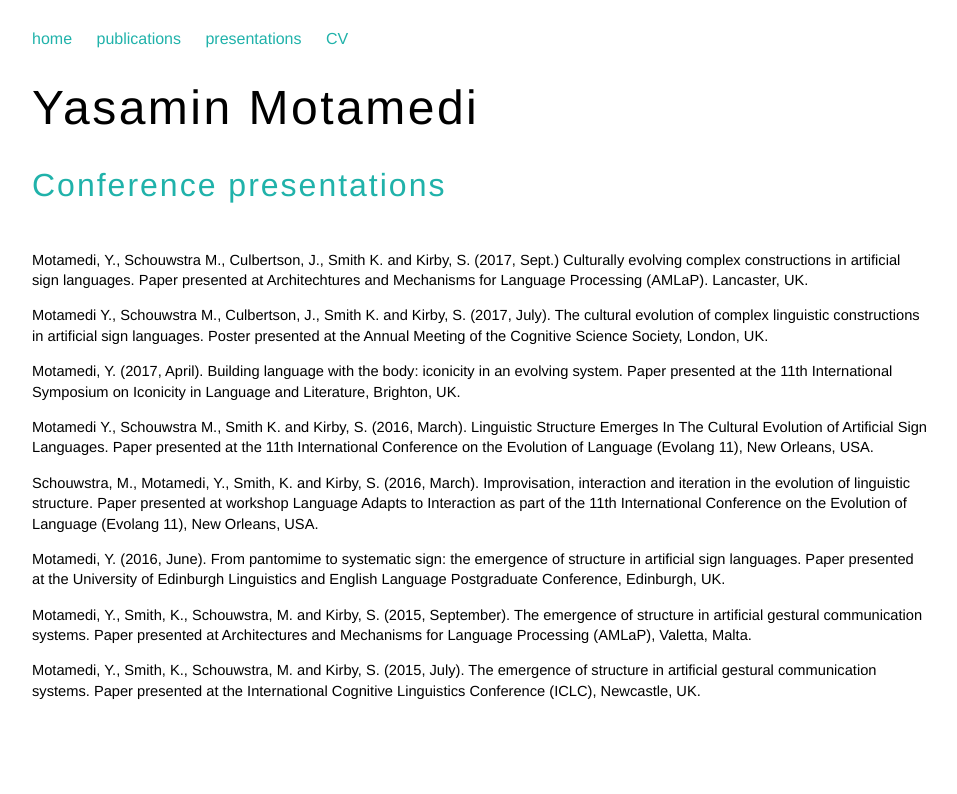
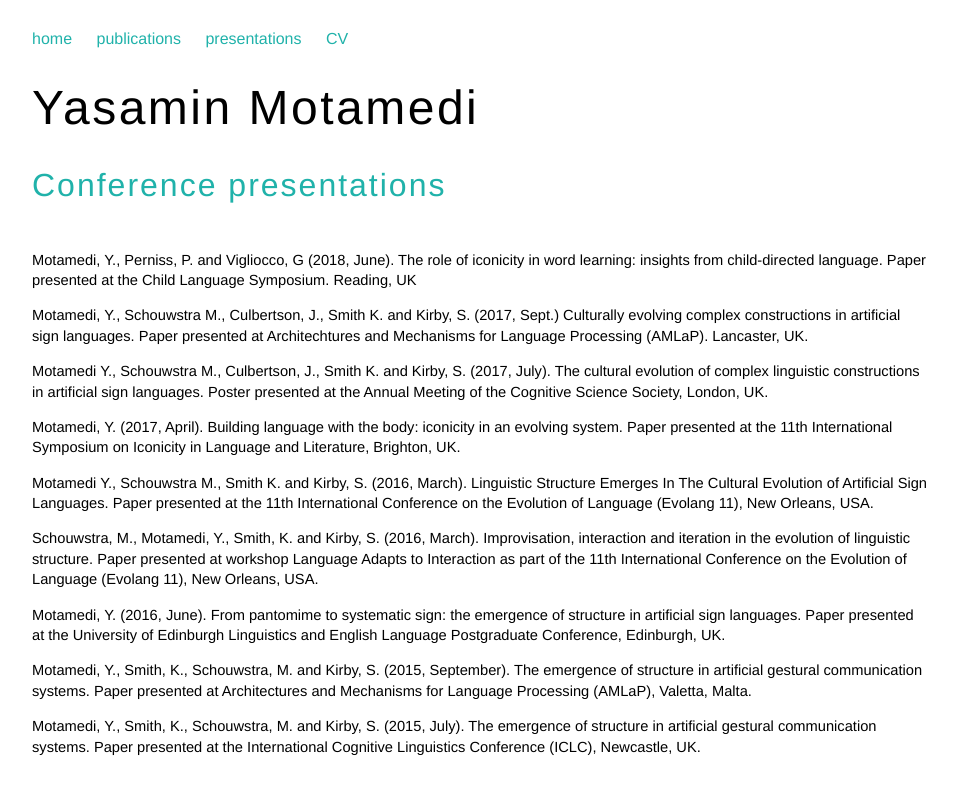
Before and after one commit to ymotamedi/ymotamedi.github.io, a Jekyll site: the page built from presentations.html, in a window 1280 px wide. Shown: the top 794 px of the page, without its empty margins (160-1117 px from the left). Built offline with Jekyll 4.4.1, drawn with Linux system fonts in a browser that asks for light colours.

Commit message:
add cls to presentations

```diff
--- a/presentations.html
+++ b/presentations.html
@@ -4,8 +4,12 @@ title: Presentations
 ---
 <h2>Conference presentations</h2>
 
+<p>Motamedi, Y., Perniss, P. and Vigliocco, G (2018, June). The role of iconicity in word learning: insights from child-directed language. Paper presented at the Child Language Symposium.
+Reading, UK</p>
 
-<p> Motamedi, Y., Schouwstra M., Culbertson, J., Smith K. and Kirby, S. (2017, Sept.) Culturally evolving complex constructions in artificial sign languages. Paper presented at Architechtures and Mechanisms for Language Processing (AMLaP). Lancaster, UK.</p>
+<p> Motamedi, Y., Schouwstra M., Culbertson, J., Smith K. and Kirby, S. (2017, Sept.)
+  Culturally evolving complex constructions in artificial sign languages.
+  Paper presented at Architechtures and Mechanisms for Language Processing (AMLaP). Lancaster, UK.</p>
 
 <p> Motamedi Y., Schouwstra M., Culbertson, J., Smith K. and Kirby, S. (2017, July). The cultural evolution of complex linguistic constructions in artificial sign languages.
 Poster presented at the Annual Meeting of the Cognitive Science Society, London, UK.</p>
```
